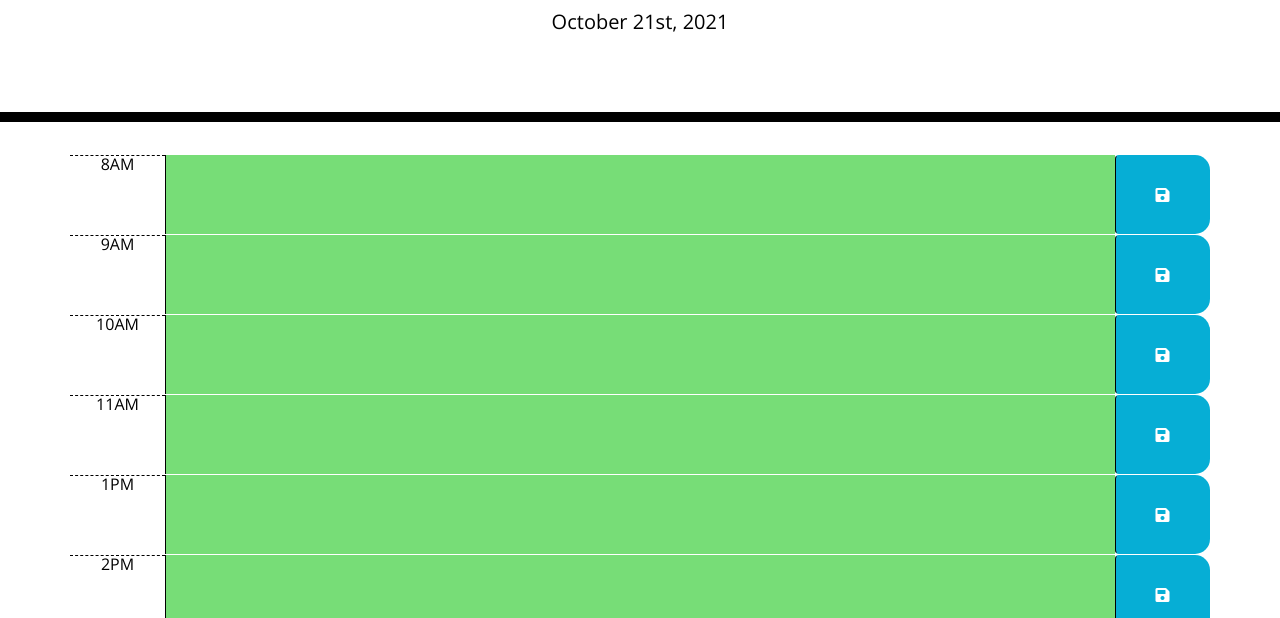
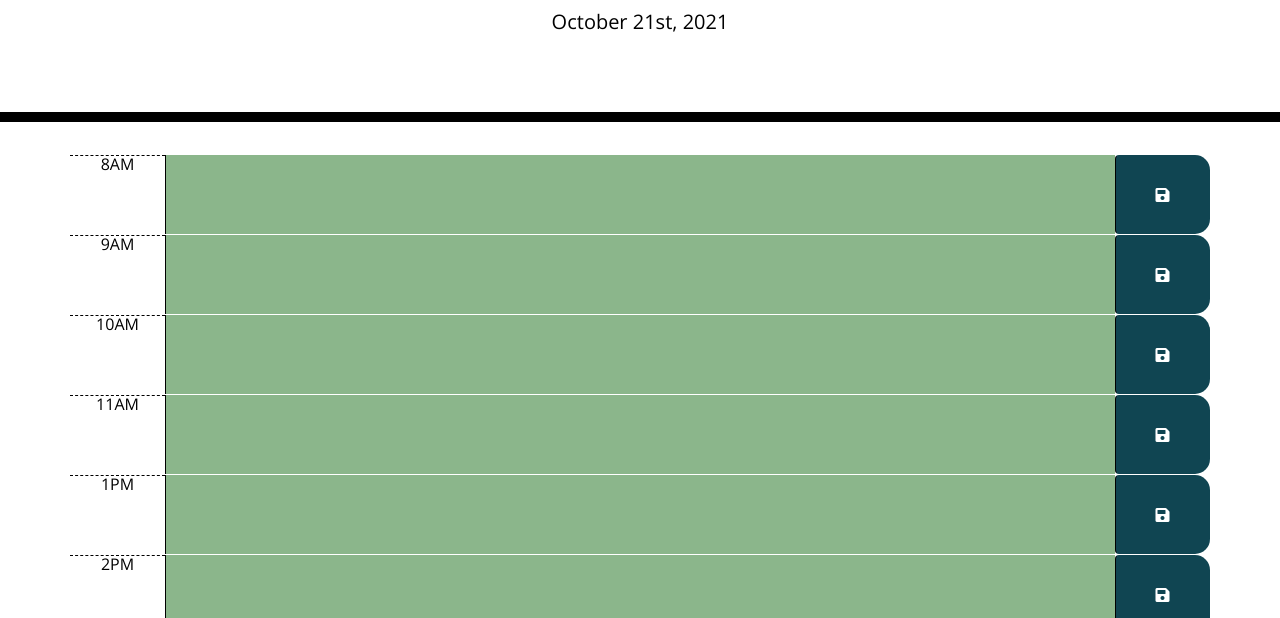
Before and after one commit to carlincb/Work_Day_Scheduler, a plain HTML site: page index.html in a window 1280 px wide. Shown: the part 182-800 px from the top of the page. Drawn offline with nearby package versions, Linux system fonts and the light colour scheme.

Commit message:
Changed colors.

```diff
--- a/assets/style.css
+++ b/assets/style.css
@@ -1,5 +1,5 @@
 body {
-  font-family: 'Open Sans', sans-serif;
+  font-family: "Open Sans", sans-serif;
   font-size: 16px;
   line-height: 1;
 }
@@ -53,7 +53,7 @@ textarea {
 }
 
 .future {
-  background-color: #77dd77;
+  background-color: #8bb68b;
   color: white;
 }
 
@@ -61,7 +61,7 @@ textarea {
   border-left: 1px solid black;
   border-top-right-radius: 15px;
   border-bottom-right-radius: 15px;
-  background-color: #06aed5;
+  background-color: #104552;
   color: white;
 }
 
```
Also changed, not shown: 1 other file.
